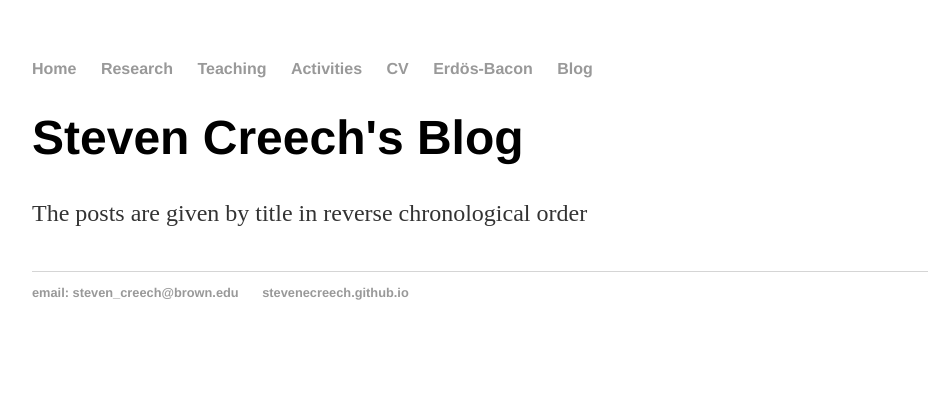
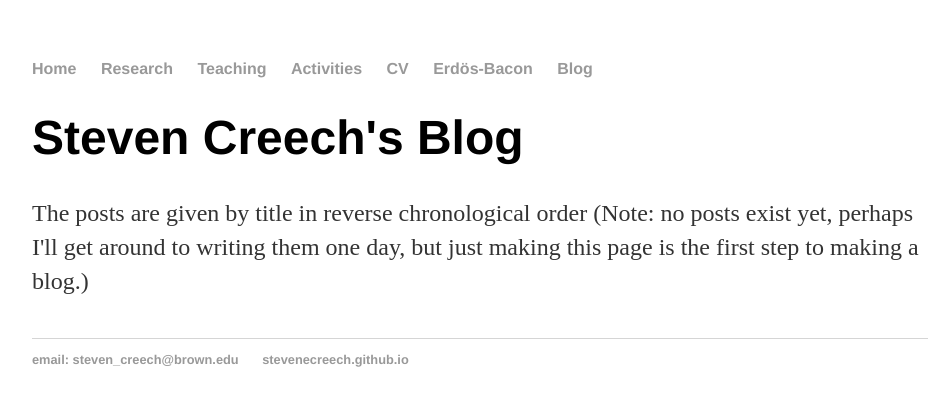
Before and after one commit to stevenecreech/stevenecreech.github.io, a Jekyll site: the page built from blog/index.html, in a window 1280 px wide. Shown: the top 406 px of the page, without its empty margins (160-1108 px from the left). Built offline with Jekyll 4.4.1, drawn with Linux system fonts in a browser that asks for light colours; Markdown is read by kramdown in place of the engine named in the settings.

Commit message:
Update index.html

```diff
--- a/blog/index.html
+++ b/blog/index.html
@@ -5,7 +5,7 @@ title: Steven Creech's Blog
 
 
 	<h1>{{ page.title }}</h1>
-	<p>The posts are given by title in reverse chronological order</p>
+	<p>The posts are given by title in reverse chronological order (Note: no posts exist yet, perhaps I'll get around to writing them one day, but just making this page is the first step to making a blog.)</p>
 
 	<ul class="posts">
 
```
